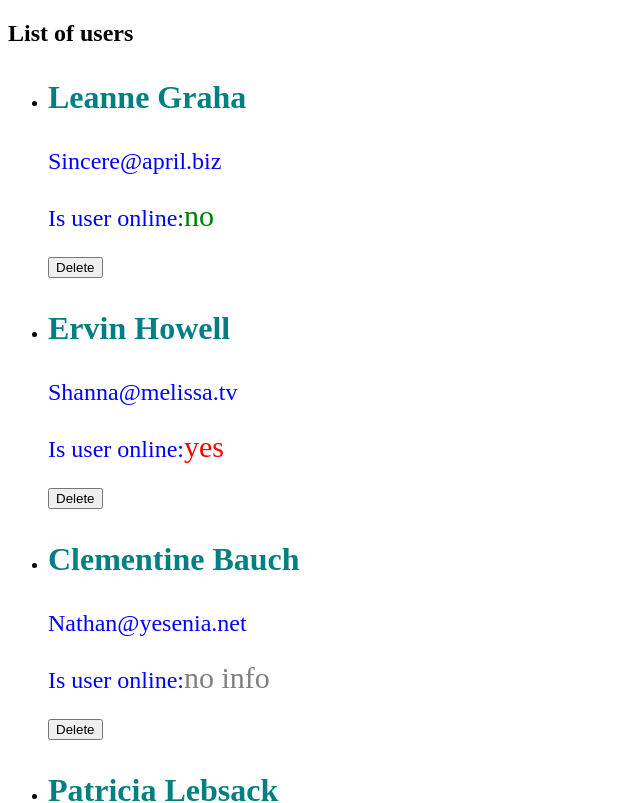
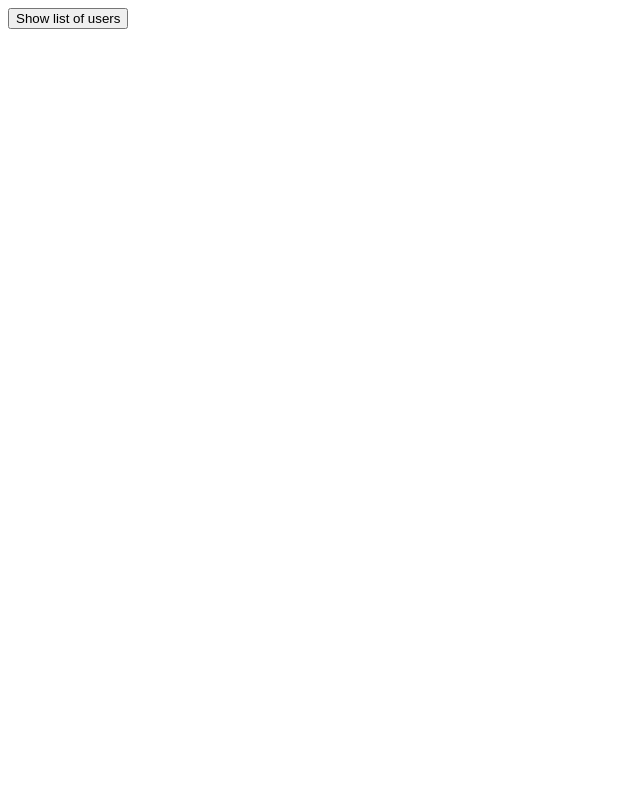
Before and after one commit to AlonaHarnyk/bc_78_react_next, a React (Vite) app: page / in a window 1280 px wide. Shown: the top 803 px of the page, without its empty margins (0-640 px from the left). Built offline with nearby package versions, Linux system fonts and the light colour scheme.

Commit message:
add button

```diff
--- a/src/components/App/App.tsx
+++ b/src/components/App/App.tsx
@@ -5,14 +5,25 @@ import { useState } from "react";
 
 function App() {
   const [users, setUsers] = useState(data);
+  const [isListVisible, setIsListVisible] = useState(false);
 
   const handleDeleteUser = (id: string) => {
     setUsers((prevUsers) => prevUsers.filter((user) => user.id !== id));
   };
+
+  const showUsers = () => {
+    setIsListVisible(true);
+  };
+
   return (
-    <Section title="List of users">
-      <UserList users={users} onDelete={handleDeleteUser} />
-    </Section>
+    <>
+      <button onClick={showUsers}>Show list of users</button>
+      {isListVisible && (
+        <Section title="List of users">
+          <UserList users={users} onDelete={handleDeleteUser} />
+        </Section>
+      )}
+    </>
   );
 }
 
```
